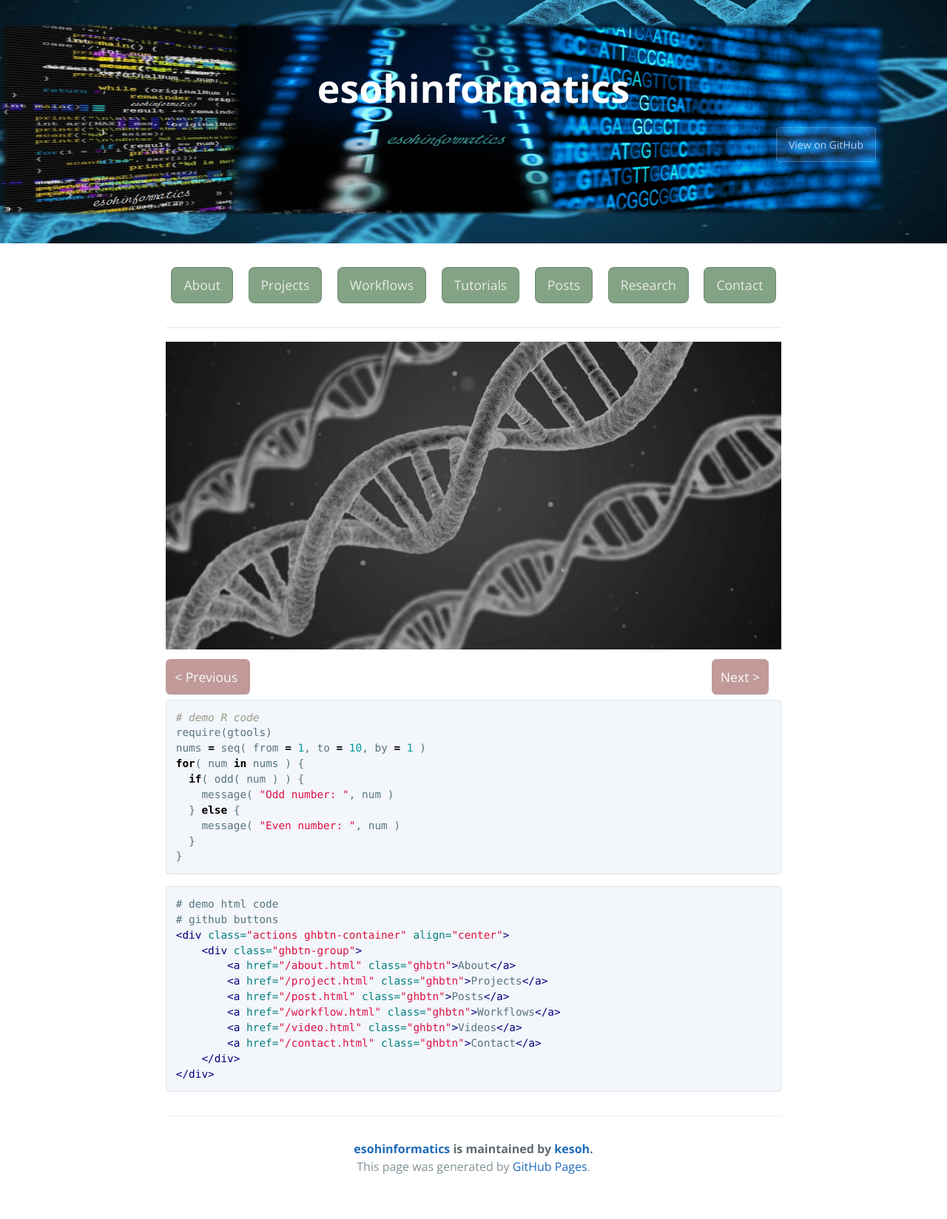
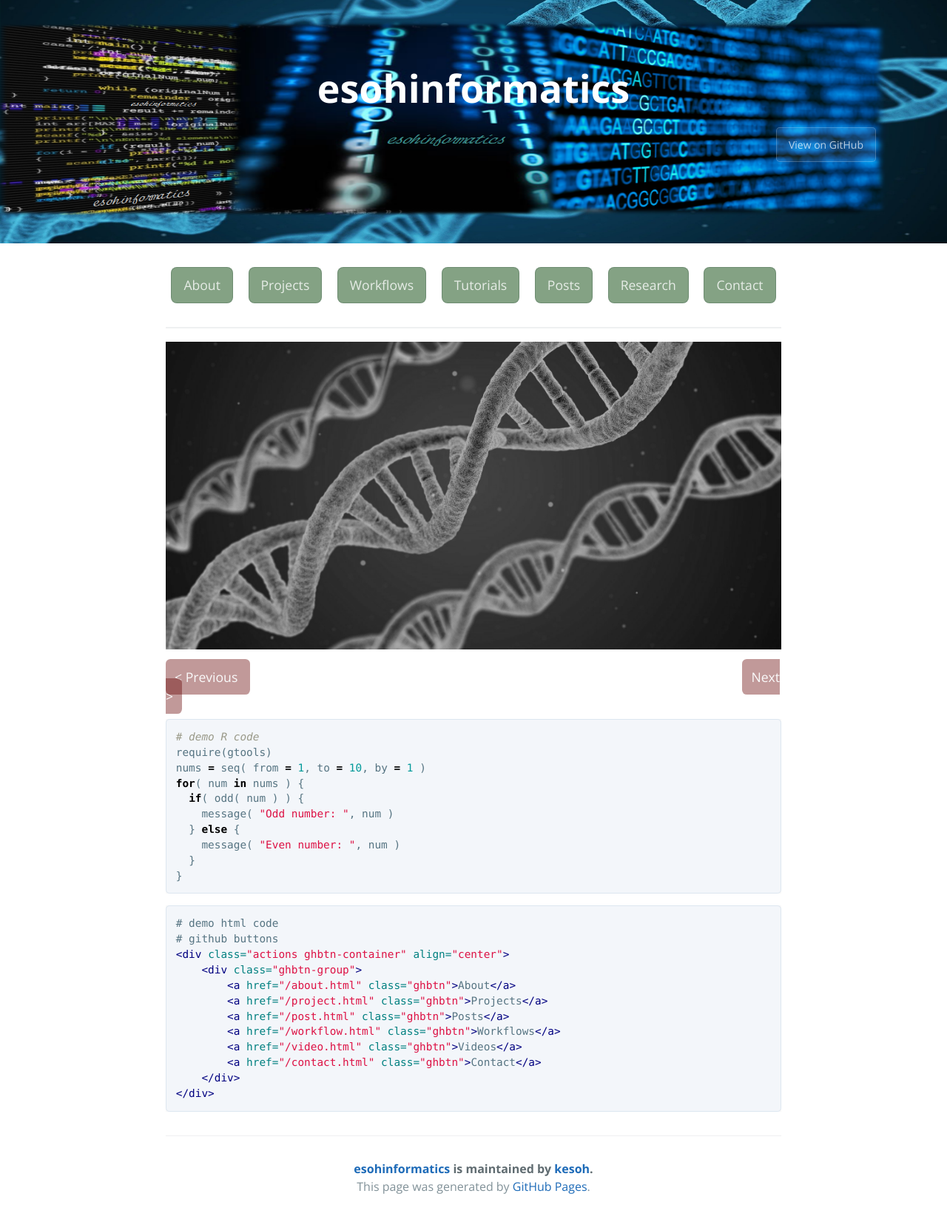
Before and after one commit to esohkevin/esohkevin.github.io, a Jekyll site: the page built from docs/index.md, in a window 1280 px wide. Shown: the whole page at 74% size. Built offline with Jekyll 4.4.1, drawn with Linux system fonts in a browser that asks for light colours; the repository's description, which GitHub fills in, is left out; before the commit the page ends 1621 px from its top, so only the background shows below that.

```diff
--- a/docs/index.md
+++ b/docs/index.md
@@ -25,7 +25,7 @@
   <span style="color: rgba(250, 250, 250, 1.0) ;background-color: rgba(100, 0, 0, 0.4); padding: 0.75rem; border-radius: 0.4rem; text-align: center; margin-right: 50%; " align="left">
     < Previous
   </span>
-  <span style="color: rgba(250, 250, 250, 1.0); background-color: rgba(100, 0, 0, 0.4); padding: 0.75rem; border-radius: 0.4rem; text-align: center; margin-left: 25%; margin-right: 0%;" align="right">
+  <span style="color: rgba(250, 250, 250, 1.0); background-color: rgba(100, 0, 0, 0.4); padding: 0.75rem; border-radius: 0.4rem; text-align: center; margin-left: 30%; margin-right: 0%;" align="right">
     Next >
   </span>
 </p>
```
